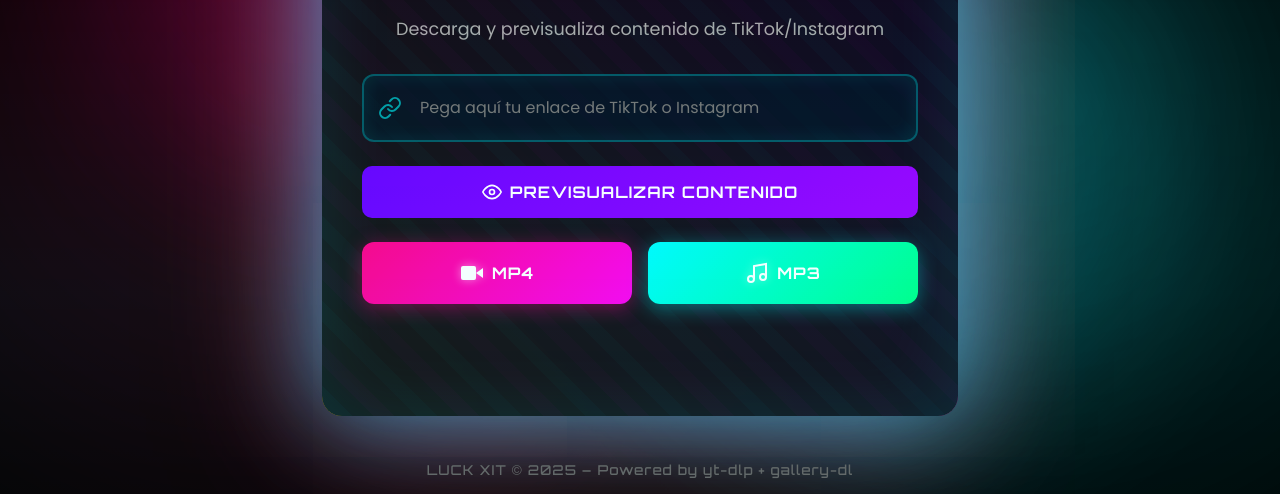
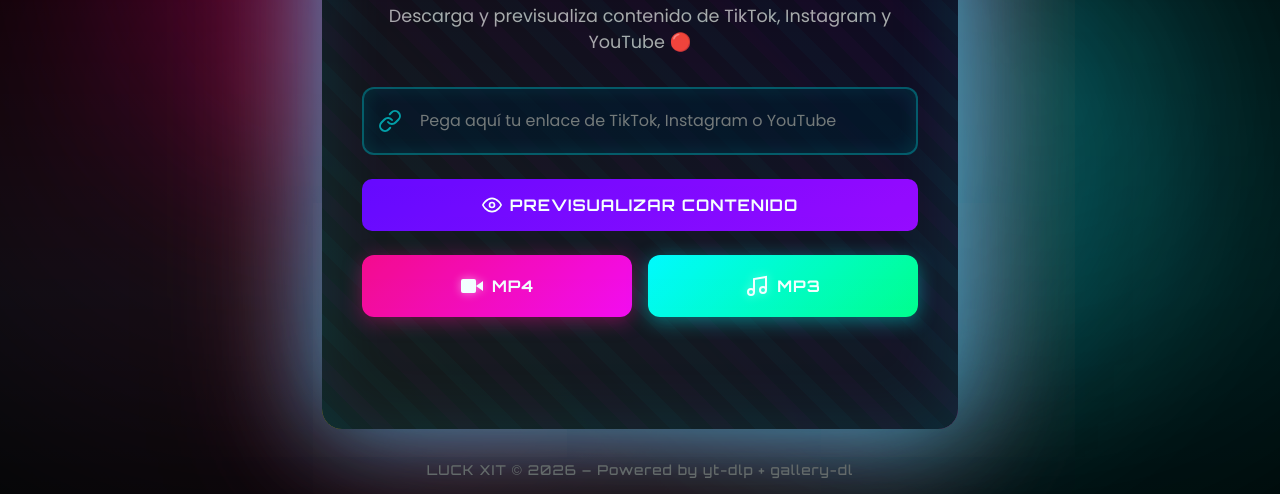
Before and after one commit to tureydrip/Whatsappbop, a plain HTML site: page index.html in a window 1280 px wide. Shown: the part 306-800 px from the top of the page. Drawn offline with Linux system fonts and the light colour scheme.

Commit message:
Update index.html

```diff
--- a/index.html
+++ b/index.html
@@ -698,14 +698,14 @@
         <div class="logo-text">LUCK XIT</div>
       </div>
 
-      <p class="subtitle">Descarga y previsualiza contenido de TikTok/Instagram</p>
+      <p class="subtitle">Descarga y previsualiza contenido de TikTok, Instagram y YouTube 🔴</p>
 
       <div class="input-wrapper">
         <svg class="input-icon" viewBox="0 0 24 24" fill="none" xmlns="http://www.w3.org/2000/svg">
           <path d="M10 13a5 5 0 0 0 7.54.54l3-3a5 5 0 0 0-7.07-7.07l-1.72 1.71" stroke="#00faff" stroke-width="2" stroke-linecap="round"/>
           <path d="M14 11a5 5 0 0 0-7.54-.54l-3 3a5 5 0 0 0 7.07 7.07l1.71-1.71" stroke="#00faff" stroke-width="2" stroke-linecap="round"/>
         </svg>
-        <input id="url" type="text" placeholder="Pega aquí tu enlace de TikTok o Instagram">
+        <input id="url" type="text" placeholder="Pega aquí tu enlace de TikTok, Instagram o YouTube">
       </div>
 
       <button class="preview-btn" onclick="preview()">
@@ -747,7 +747,7 @@
     </div>
   </div>
 
-  <footer>LUCK XIT © 2025 – Powered by yt-dlp + gallery-dl</footer>
+  <footer>LUCK XIT © 2026 – Powered by yt-dlp + gallery-dl</footer>
 
   <script>
     let previewData = null;
```
